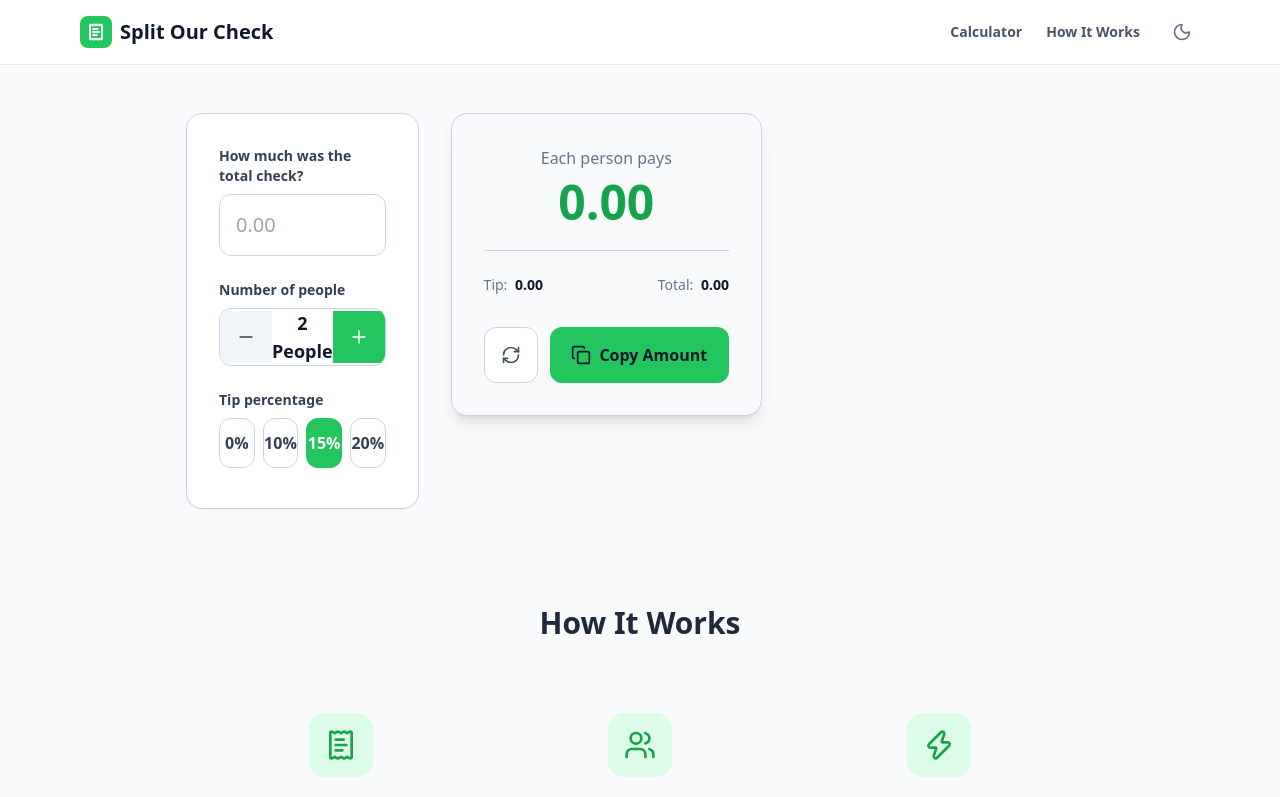
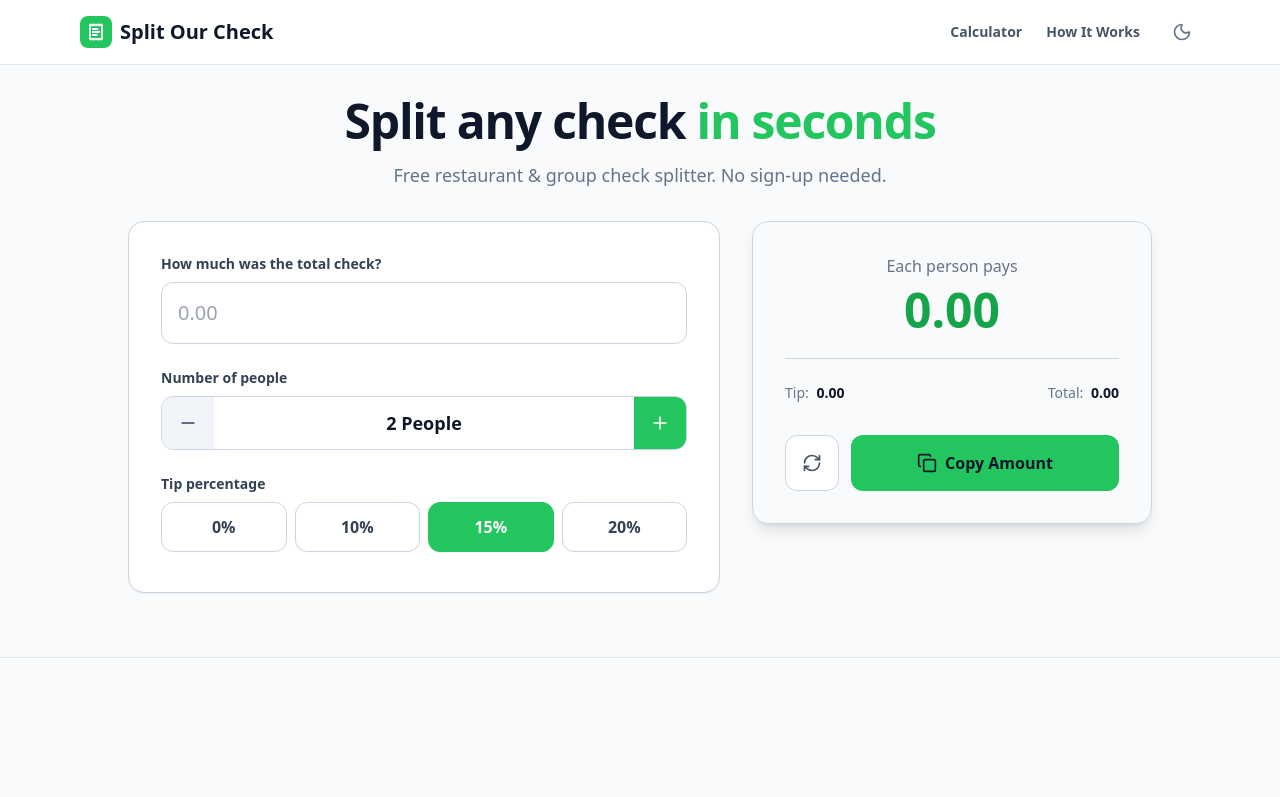
Before and after one commit to waverleyclubdev-wq/split-our-check, a Next.js app: page / in a window 1280 px wide. Shown: the top 797 px of the page. Built offline with nearby package versions, Linux system fonts and the light colour scheme.

Commit message:
fix ad sizes

```diff
--- a/app/page.tsx
+++ b/app/page.tsx
@@ -1,29 +1,27 @@
-import Calculator from "@/components/Calculator"; // or whatever your main component is named
+import Calculator from "@/components/Calculator";
 import SeoContent from "@/components/SeoContent";
-import AdBanner from "@/components/AdBanner";
 
 export default function Home() {
   return (
-    <div className="w-full pt-12">
-
-      {/* SIDE-BY-SIDE LAYOUT WRAPPER */}
-      <div className="max-w-6xl mx-auto px-4 flex flex-col lg:flex-row gap-8 justify-center items-center lg:items-start">
-
-        {/* Left Side: Your Actual Calculator */}
-        <div className="w-full max-w-xl flex-1">
-          <Calculator />
+    <>
+      {/* Added dark:bg-slate-950 and dark:border-slate-800 */}
+      <section id="calculator" className="w-full bg-slate-50 dark:bg-slate-950 pt-8 pb-16 px-4 border-b border-slate-200 dark:border-slate-800 transition-colors duration-200">
+        <div className="max-w-5xl mx-auto text-center mb-8">
+          {/* Added dark:text-white */}
+          <h1 className="text-3xl md:text-5xl font-bold text-slate-900 dark:text-white mb-4 tracking-tight">
+            Split any check <span className="text-green-500">in seconds</span>
+          </h1>
+          {/* Added dark:text-slate-400 */}
+          <p className="text-slate-500 dark:text-slate-400 text-lg">Free restaurant & group check splitter. No sign-up needed.</p>
         </div>
 
-        {/* Right Side: The Sidebar Ad (Hidden on mobile, blocks on desktop) */}
-        <div className="hidden lg:block w-[300px] shrink-0 sticky top-24">
-          <AdBanner slot="1234567890" />
-        </div>
+        <Calculator />
+      </section>
 
-      </div>
-
-      {/* SEO text stays cleanly underneath both */}
-      <SeoContent />
-
-    </div>
+      {/* Below the Fold SEO Content */}
+      <section id="how-it-works">
+        <SeoContent />
+      </section>
+    </>
   );
 }
--- a/components/SeoContent.tsx
+++ b/components/SeoContent.tsx
@@ -4,6 +4,9 @@ import AdBanner from "@/components/AdBanner"; // <-- 1. Ad banner component impo
 export default function SeoContent() {
   return (
     <div className="max-w-4xl mx-auto mt-24 px-4 text-slate-800 pb-20">
+
+      {/* 2. Replaced the fake placeholder block with your real AdBanner component */}
+      <AdBanner slot="1234567890" />
 
       <h2 className="text-3xl font-bold text-center mb-12">How It Works</h2>
       <div className="grid md:grid-cols-3 gap-8 text-center mb-24">
```
